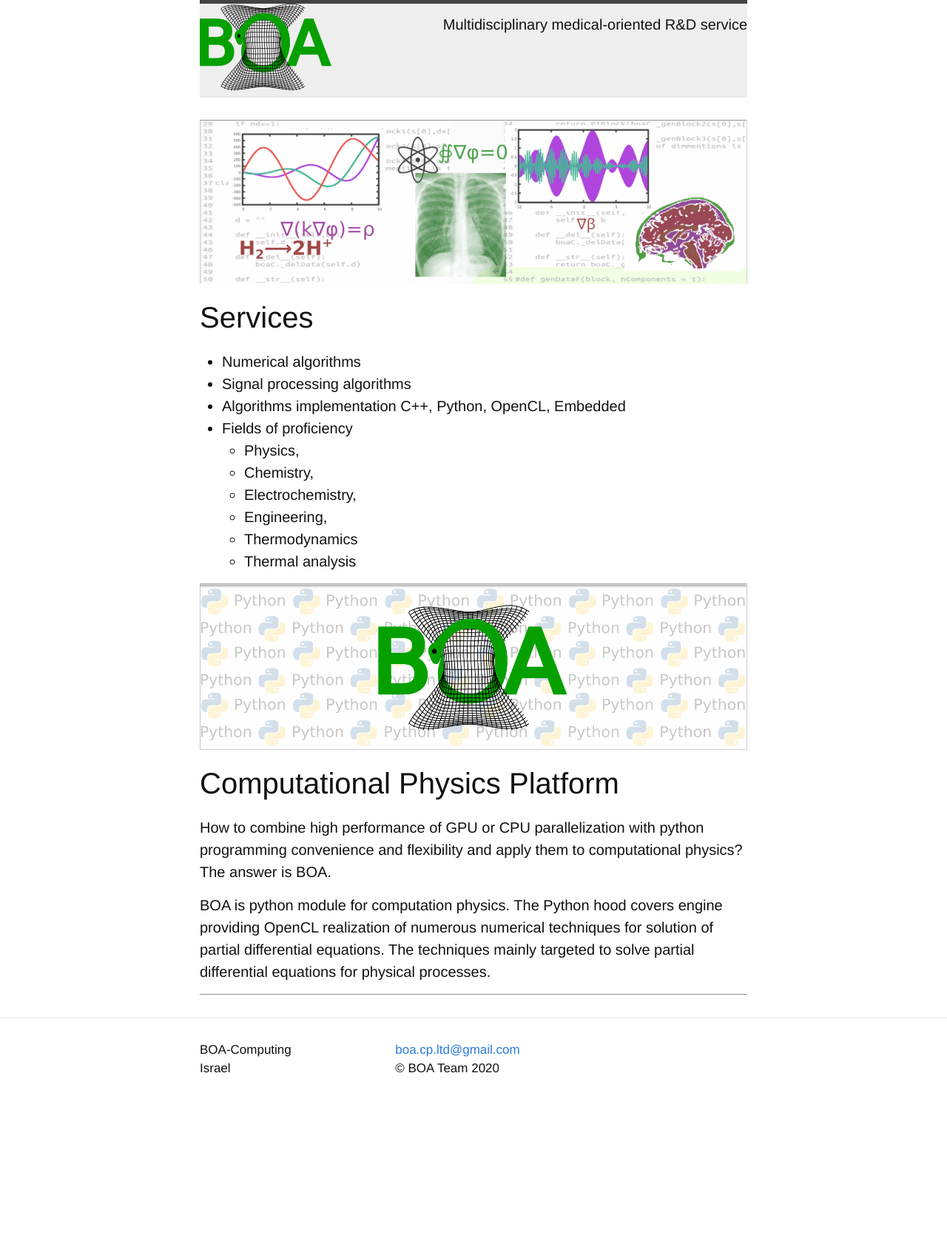
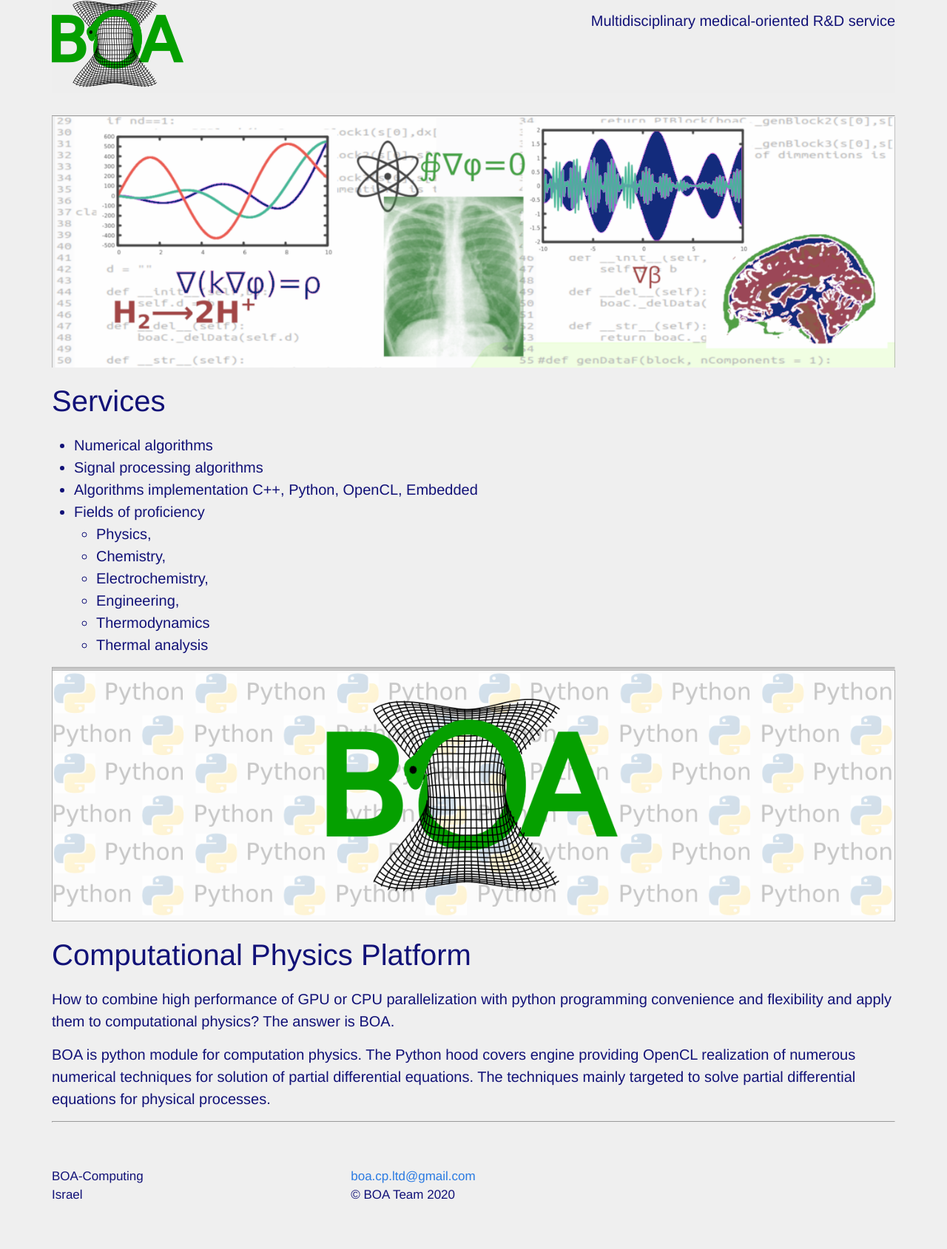
Before and after one commit to boa-cp/boa-cp.github.io, a Jekyll site: the page built from index.md, in a window 1280 px wide. Shown: the whole page at 74% size. Built offline with Jekyll 4.4.1, drawn with Linux system fonts in a browser that asks for light colours; before the commit the page ends 1518 px from its top, so only the background shows below that.

Commit message:
style update

```diff
--- a/_includes/header.html
+++ b/_includes/header.html
@@ -4,11 +4,11 @@
 
     <nav class="site-nav">
       <a href="#" class="menu-icon">
-        <svg viewBox="0 0 18 15">
+<!--        <svg viewBox="0 0 28 15">
           <path fill="#424242" d="M18,1.484c0,0.82-0.665,1.484-1.484,1.484H1.484C0.665,2.969,0,2.304,0,1.484l0,0C0,0.665,0.665,0,1.484,0 h15.031C17.335,0,18,0.665,18,1.484L18,1.484z"/>
           <path fill="#424242" d="M18,7.516C18,8.335,17.335,9,16.516,9H1.484C0.665,9,0,8.335,0,7.516l0,0c0-0.82,0.665-1.484,1.484-1.484 h15.031C17.335,6.031,18,6.696,18,7.516L18,7.516z"/>
           <path fill="#424242" d="M18,13.516C18,14.335,17.335,15,16.516,15H1.484C0.665,15,0,14.335,0,13.516l0,0 c0-0.82,0.665-1.484,1.484-1.484h15.031C17.335,12.031,18,12.696,18,13.516L18,13.516z"/>
-        </svg>
+        </svg> -->
       </a>
       <div class="site-title-dx`">
         {{site.description}}
--- a/_sass/_layout.scss
+++ b/_sass/_layout.scss
@@ -2,8 +2,8 @@
  * Site header
  */
 .site-header {
-    border-top: 5px solid $grey-color-dark;
-    border-bottom: 1px solid $grey-color-light;
+    border-top: 0px solid $grey-color-dark;
+    border-bottom: 0px solid $grey-color-light;
     min-height: 126px;
     // Positioning context for the mobile navigation icon
     position: relative;
@@ -58,7 +58,7 @@
         top: 9px;
         right: $spacing-unit / 2;
         background-color: $background-color;
-        border: 1px solid $grey-color-light;
+        border: 0px solid $grey-color-light;
         border-radius: 5px;
         text-align: right;
 
@@ -109,7 +109,7 @@
  * Site footer
  */
 .site-footer {
-    border-top: 1px solid $grey-color-light;
+    border-top: 0px solid $grey-color-light;
     padding: $spacing-unit 0;
 }
 
--- a/css/main.scss
+++ b/css/main.scss
@@ -14,8 +14,8 @@
 
 $spacing-unit:     30px;
 
-$text-color:       #111;
-$background-color: #ffffff;
+$text-color:       #117;
+$background-color: #efefef;
 $brand-color:      #2a7ae2;
 
 $grey-color:       #828282;
@@ -23,7 +23,7 @@
 $grey-color-dark:  darken($grey-color, 25%);
 
 // Width of the content area
-$content-width:    800px;
+$content-width:    1200px;
 
 $on-palm:          600px;
 $on-laptop:        800px;
```
Also changed, not shown: pics/drawingS.png.
